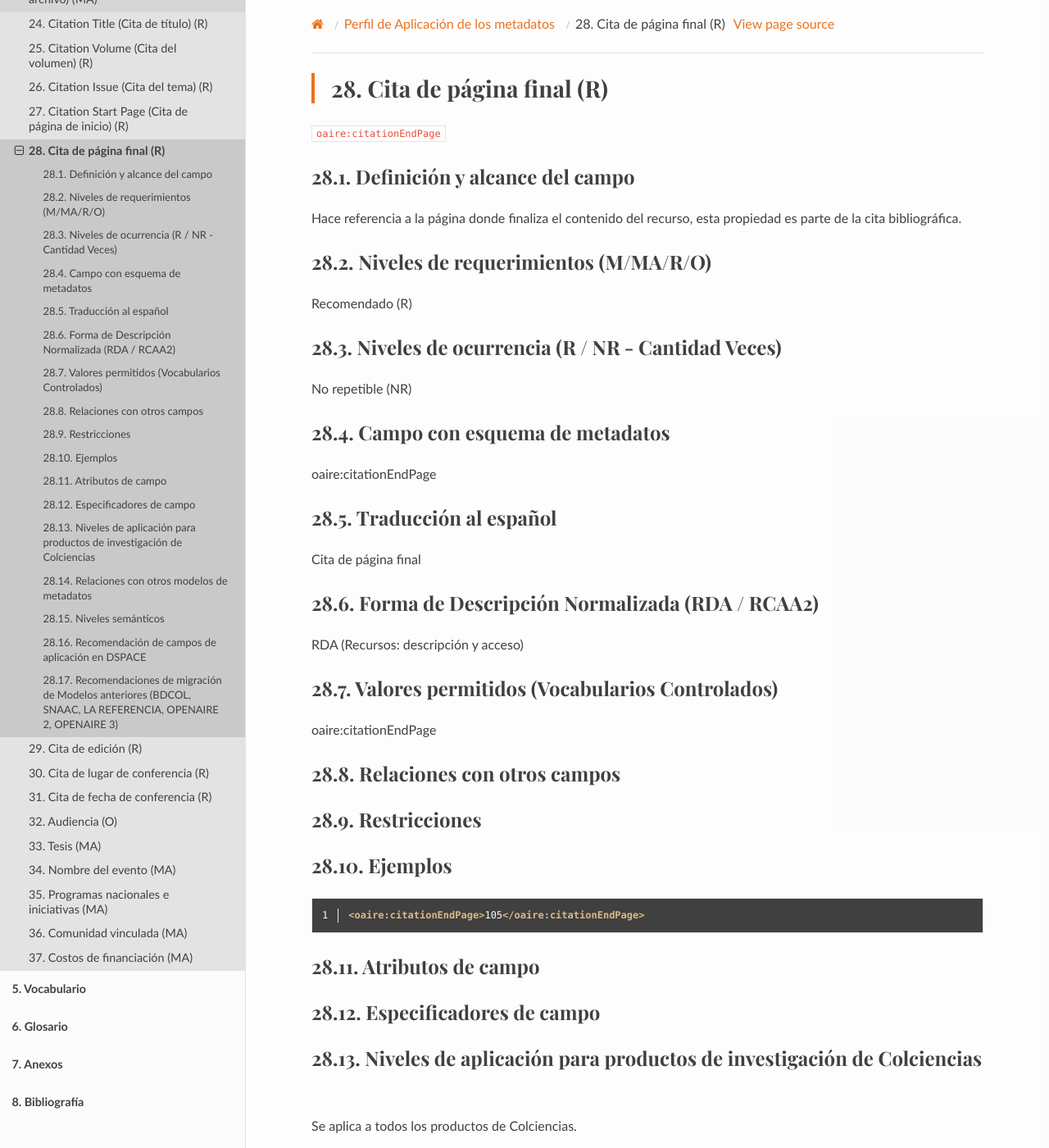
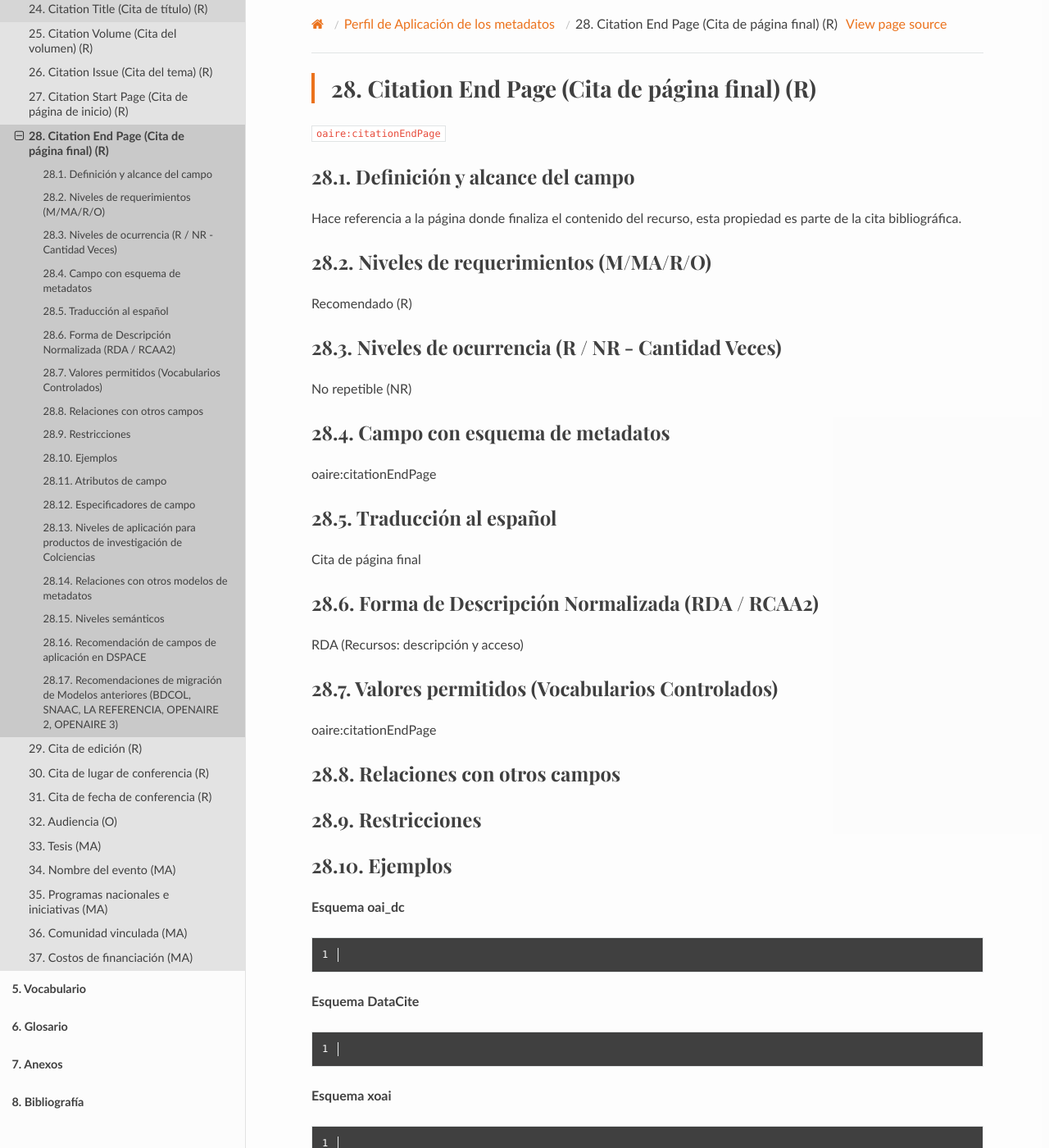
Before and after one commit to rcic/openaire4, a Sphinx documentation site: the page built from docs/field_citationendpage.rst, in a window 1280 px wide and 1400 px high. Shown: the whole window at 82% size. Built offline with Sphinx 7.4.7 and the Read the Docs theme 2.0.0, drawn with Linux system fonts in a browser that asks for light colours; some web fonts are replaced; a script that is not in the unit is left out; some of the changed text lies outside the part shown.

Commit message:
actualizacion

```diff
--- a/docs/field_citationendpage.rst
+++ b/docs/field_citationendpage.rst
@@ -1,7 +1,7 @@
 .. _aire:citationEndPage:
 
-Cita de página final (R)
-=========================
+Citation End Page (Cita de página final) (R)
+============================================
 
 ``oaire:citationEndPage``
 
@@ -42,6 +42,29 @@
 Ejemplos
 --------
 
+**Esquema oai_dc**
+
+.. code-block:: xml
+   :linenos:
+
+**Esquema DataCite**
+
+.. code-block:: xml
+   :linenos:
+
+**Esquema xoai**
+
+.. code-block:: xml
+   :linenos:
+
+**Esquema xoai**
+
+.. code-block:: xml
+   :linenos:
+
+.. code-block:: xml
+   :linenos:
+
 .. code-block:: xml
    :linenos:
 
```
